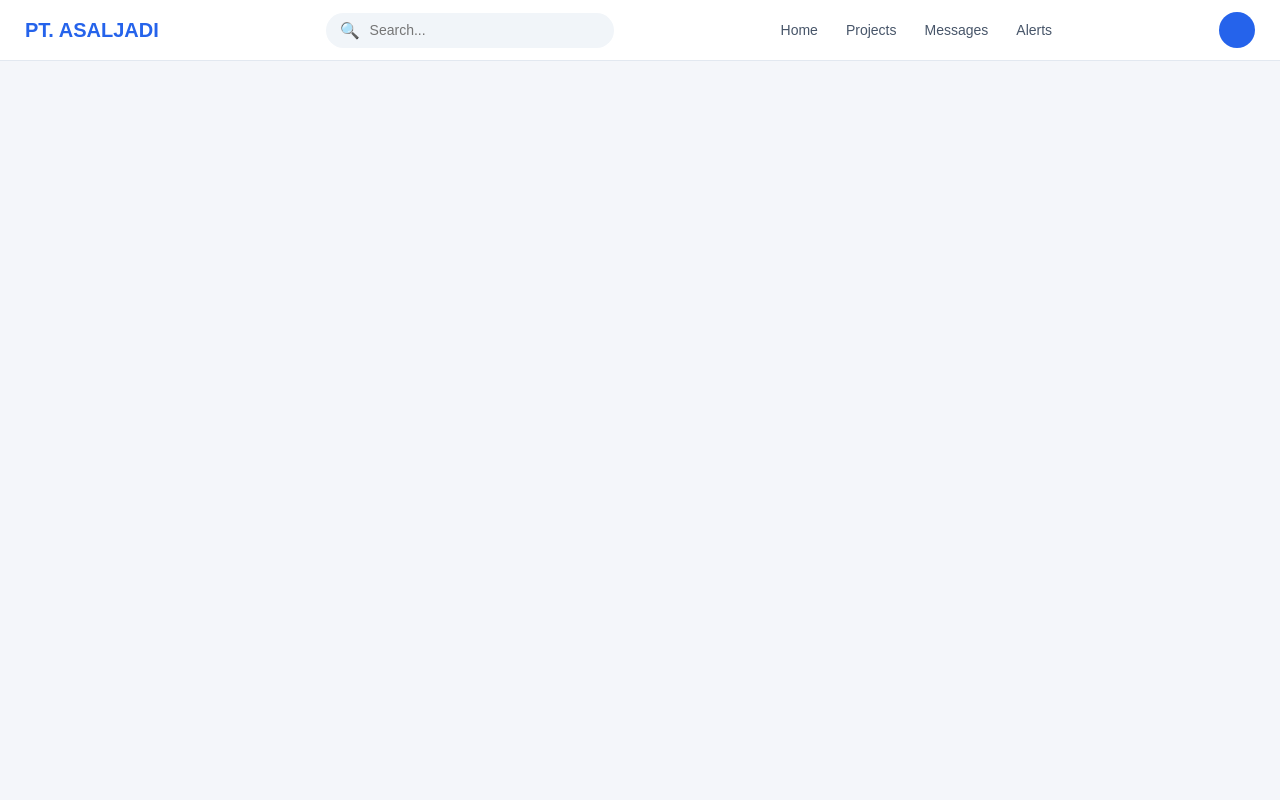
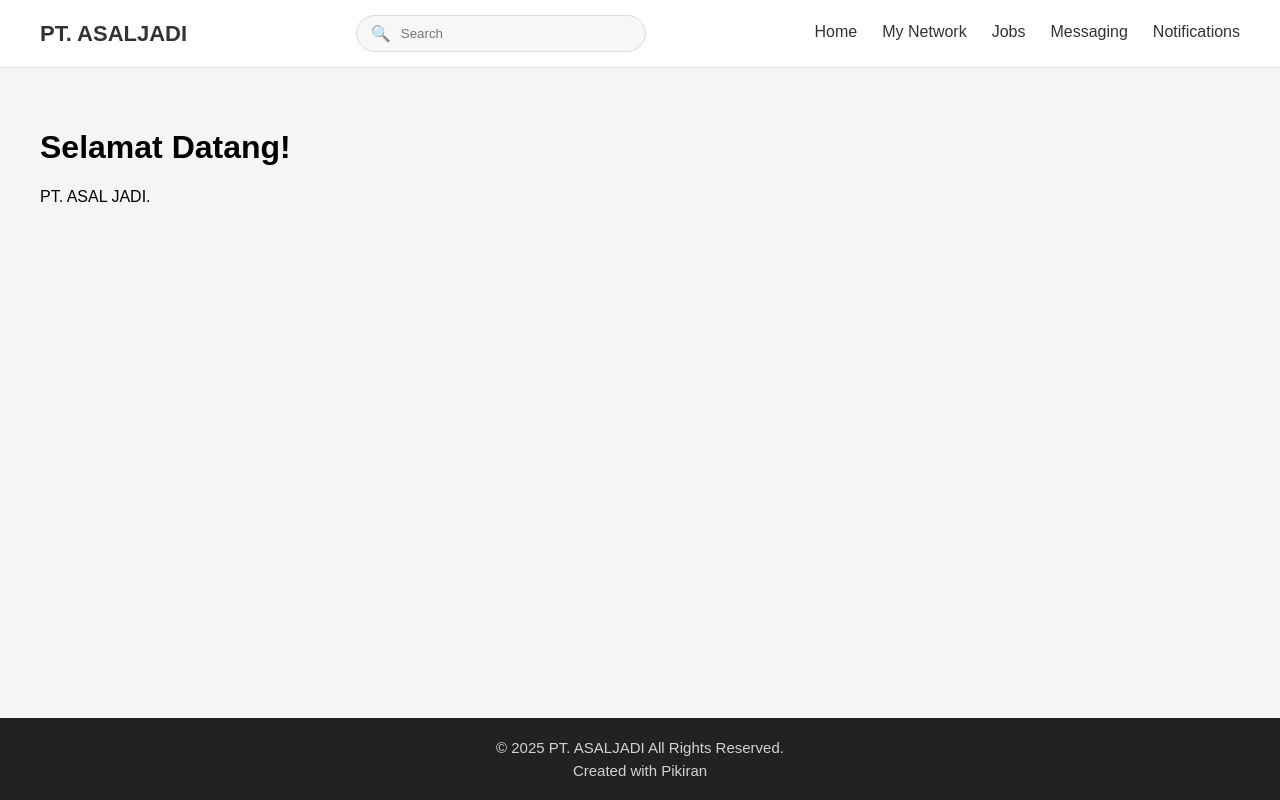
Before and after one commit to ardan-su/pencariloker, a plain HTML site: page index.html in a window 1280 px wide. Drawn offline with Linux system fonts and the light colour scheme.

Commit message:
Header Footer

```diff
--- a/index.html
+++ b/index.html
@@ -3,112 +3,167 @@
 <head>
 <meta charset="UTF-8">
 <meta name="viewport" content="width=device-width, initial-scale=1.0">
-    <title>Project RPL</title>
+<title>Header Footer</title>
+
 <style>
     body {
         margin: 0;
-            font-family: "Poppins", sans-serif;
-            background: #f4f6fa;
+        font-family: Arial, sans-serif;
+        background: #f5f5f5;
+        display: flex;
+        flex-direction: column;
+        min-height: 100vh;
+    }
+
+    /* HEADER */
+    header {
+        background: white;
+        padding: 15px 40px;
+        display: flex;
+        justify-content: space-between;
+        align-items: center;
+        border-bottom: 1px solid #e0e0e0;
+        gap: 20px;
+    }
+
+    .logo {
+        font-size: 22px;
+        font-weight: bold;
+        color: #333;
+        white-space: nowrap;
     }
 
 
-        .navbar {
-            background: #ffffff;
-            padding: 12px 25px;
+    .search-box {
         display: flex;
         align-items: center;
-            justify-content: space-between;
-            border-bottom: 1px solid #e2e8f0;
+        background: #f7f7f7;
+        padding: 8px 14px;
+        border-radius: 25px;
+        border: 1px solid #dcdcdc;
+        width: 260px;
+    }
+
+    .search-box span {
+        margin-right: 8px;
+        opacity: 0.7;
+    }
+
+    .search-box input {
+        border: none;
+        background: none;
+        outline: none;
+        width: 100%;
     }
 
 
-        .logo {
-            font-size: 20px;
-            font-weight: 700;
-            color: #2563eb;
+    nav {
+        display: flex;
+        gap: 25px;
+    }
+
+    nav a {
+        text-decoration: none;
+        color: #333;
+        font-weight: 500;
+        padding-bottom: 4px;
+        transition: 0.2s;
     }
 
 
-        .search {
-            background: #f1f5f9;
-            padding: 8px 14px;
-            border-radius: 18px;
-            display: flex;
-            align-items: center;
-            width: 260px;
-            gap: 8px;
-        }
-
-        .search:hover {
-            background-color: #7fbffb;
-
-        }
-
-        .search input {
-            border: none;
-            background: transparent;
-            outline: none;
-            width: 100%;
-            font-size: 14px;
+    nav a:hover {
+        color: #3498db;
     }
 
 
-        .menu {
-            display: flex;
-            gap: 28px;
-            font-size: 14px;
-            color: #475569;
+    #menu-toggle {
+        display: none;
     }
 
-        .menu div {
+    .menu-btn {
+        display: none;
+        font-size: 26px;
         cursor: pointer;
-            display: flex;
-            align-items: center;
-            gap: 6px;
-            transition: 0.2s;
     }
 
-        .menu div:hover {
-            background-color: #2364f0;
-            border-radius: 5px;
-            padding: 10px;
-
+    @media (max-width: 850px) {
+        .search-box {
+            display: none;
         }
 
+        .menu-btn {
+            display: block;
+        }
 
-        .profile {
-            width: 36px;
-            height: 36px;
-            background: #2563eb;
-            border-radius: 50%;
+        nav {
+            position: absolute;
+            top: 65px;
+            right: 40px;
+            background: white;
+            flex-direction: column;
+            gap: 15px;
+            width: 160px;
+            padding: 15px;
+            border-radius: 6px;
+            border: 1px solid #ddd;
+            display: none;
+        }
+
+        #menu-toggle:checked + .menu-btn + nav {
+            display: flex;
+        }
+    }
+
+    .content {
+        flex: 1;
+        padding: 40px;
+    }
+
+    footer {
+        background: #222;
+        color: white;
+        text-align: center;
+        padding: 15px 15px;
+    }
+
+    footer p {
+        margin: 6px 0;
+        font-size: 15px;
+        opacity: 0.8;
     }
 </style>
-
 </head>
 <body>
 
-    <div class="navbar">
-
-        <!-- Logo -->
+<header>
     <div class="logo">PT. ASALJADI</div>
 
-        <!-- Search -->
-        <div class="search">
-            🔍
-            <input type="text" placeholder="Search...">
+    <div class="search-box">
+        <span>🔍</span>
+        <input type="text" placeholder="Search">
     </div>
 
-        <!-- Menu -->
-        <div class="menu">
-            <div>Home</div>
-            <div>Projects</div>
-            <div>Messages</div>
-            <div>Alerts</div>
+    <input type="checkbox" id="menu-toggle">
+    <label for="menu-toggle" class="menu-btn">☰</label>
+
+    <nav>
+        <a href="#">Home</a>
+        <a href="#">My Network</a>
+        <a href="#">Jobs</a>
+        <a href="#">Messaging</a>
+        <a href="#">Notifications</a>
+    </nav>
+</header>
+
+<div class="content">
+    <h1>Selamat Datang!</h1>
+    <p>PT. ASAL JADI.</p>
 </div>
 
-        <!-- Profile -->
-        <div class="profile"></div>
+<footer>
+    <p>© 2025 PT. ASALJADI All Rights Reserved.</p>
+    <p>Created with Pikiran</p>
+</footer>
 
-    </div>
 </body>
 </html>
```
Also changed, not shown: index-bacckup.html (added, +114 -0 lines). Lines whose indentation alone changed are shown as unchanged.
